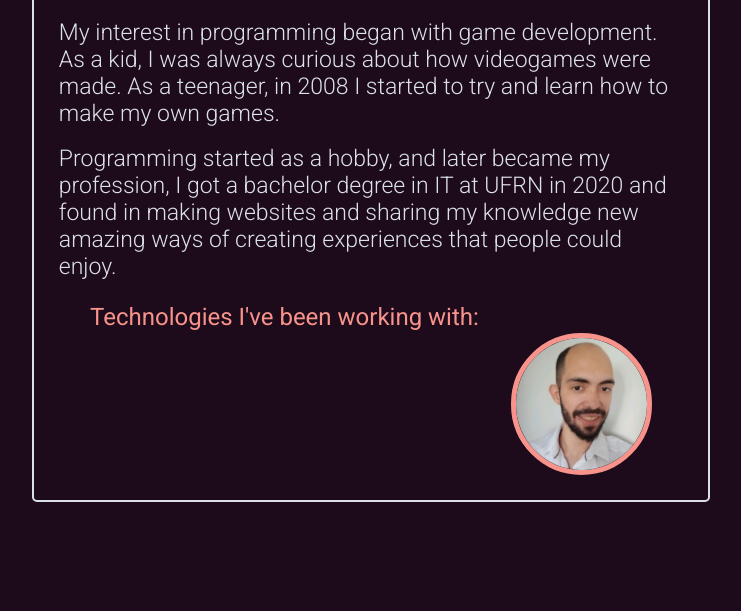
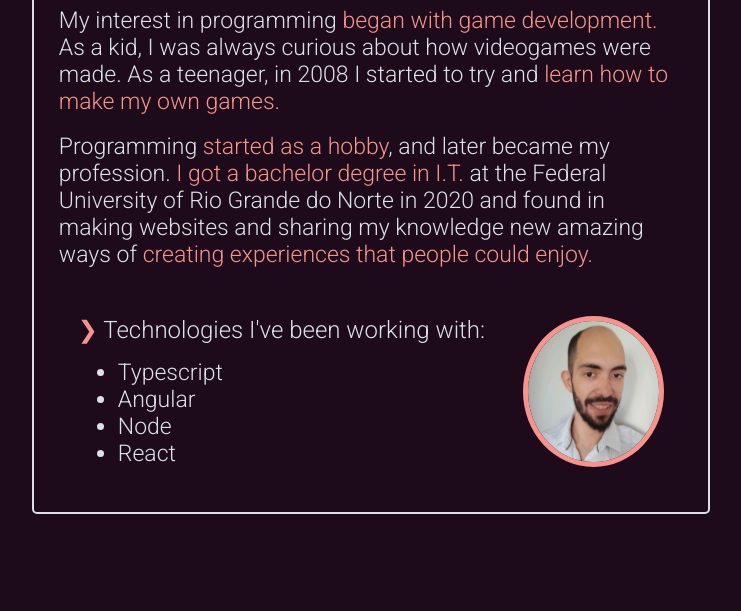
Before and after one commit to aericode/MyPortfolio, a website: page index.html in a window 1280 px wide. Shown: the part 189-800 px from the top of the page, without its empty margins (269-1010 px from the left). Drawn offline with nearby package versions, Linux system fonts and the light colour scheme.

Commit message:
hightlight text and skill list

```diff
--- a/index.html
+++ b/index.html
@@ -37,23 +37,31 @@
 
 </div>
 <div class="section">
-    <div class="title-container">
+    <div class="title-container about-me-container">
         <h3 class="about-me-title">About Me</h3>
         <div class="about-me-frame frame">
-            <p>Hello, my name is Eric. I’m a developer focused in front-end web programming since 2019.</p><br>
+            <p>Hello, my name is <span>Eric</span>. I’m a developer focused in
+            <span>front-end web programming</span> since 2019.</p><br>
 
-            <p>My interest in programming began with game development. As a kid, I was always curious about how
-            videogames were made. As a teenager, in 2008 I started to try and learn how to make my own games.</p><br>
+            <p>My interest in programming <span>began with game development.
+            </span> As a kid, I was always curious about how videogames were
+            made. As a teenager, in 2008 I started to try and <span>learn how
+            to make my own games.</span></p><br>
 
-            <p>Programming started as a hobby, and later became my profession, I got a bachelor degree in IT at UFRN in
-                2020 and found in making websites and sharing my knowledge new amazing ways of creating experiences that
-                people could enjoy.</p><br>
+            <p>Programming <span>started as a hobby</span>, and later became my
+            profession. <span>I got a bachelor degree in I.T.</span> at the
+            Federal University of Rio Grande do Norte in 2020 and found in making
+            websites and sharing my knowledge new amazing ways of <span>creating
+            experiences that people could enjoy.</span></p><br>
 
             <div class="about-me-footer">
                 <div class="my-interest-list">
-                    <h3>Technologies I've been working with: </h3>
+                    <h3><span>❯</span> Technologies I've been working with: </h3>
                     <ul>
-
+                        <li>Typescript</li>
+                        <li>Angular</li>
+                        <li>Node</li>
+                        <li>React</li>
                     </ul>
                 </div>
 
--- a/styles.css
+++ b/styles.css
@@ -11,6 +11,7 @@
     --secondary-gray: #949DC7;
     --highlight-green: #DBFF36;
     --highlight-salmon: #F8938B;
+    --lighter-salmon:#ffaea9;
 }
 
 html,body{ margin:0; padding:0; height:100%; width:100%;
@@ -201,33 +202,40 @@ p{
 
 
 .about-me-footer{
-    width: 90%;
-    margin: 0 auto;
-    margin-top: 5px;
+
+    width: 100%;
+    margin: 30px auto 20px auto;
     display: flex;
-    justify-content: space-between;
+    justify-content: space-around;
 
 }
 
 .profile-picture{
-    margin-top: 30px;
-    width: calc(min(90px + 4vw, 190px));
-    border-radius: 50%;
+    margin-top: 0px;
+    width: calc(min(90px + 4vw, 150px));
+    border-radius: 100%;
     border: 5px solid var(--highlight-salmon);
-    float: right;
 }
 
 .about-me-footer h3{
-
-    font-size: calc(min(5px + 2vw,24px));
-    font-weight: 400;
-    color: var(--highlight-salmon);
+    font-size: calc(min(15px + 1vw,24px));
+    font-weight: 200;
+    color: var(--primary-gray)
 }
 
+.about-me-frame span{
+    color: var(--highlight-salmon);
 
+}
 
-
-
+ul{
+    font-family: 'Roboto', sans-serif;
+    font-size: calc(min(5px + 2vw,23px));
+    color: var(--primary-gray);
+    font-weight: 350;
+    margin-top: 15px;
+    margin-left: 40px;
+}
 
 
 
```
